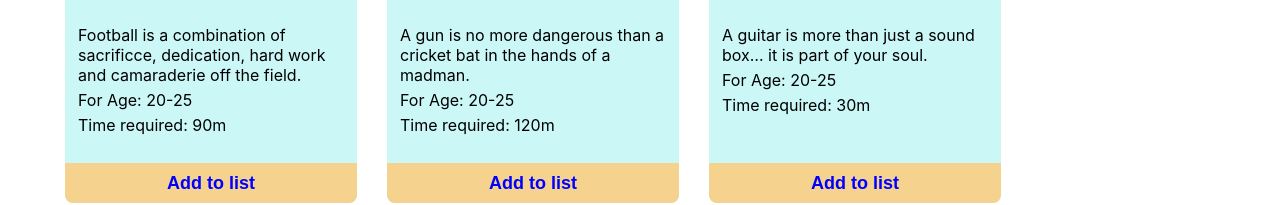
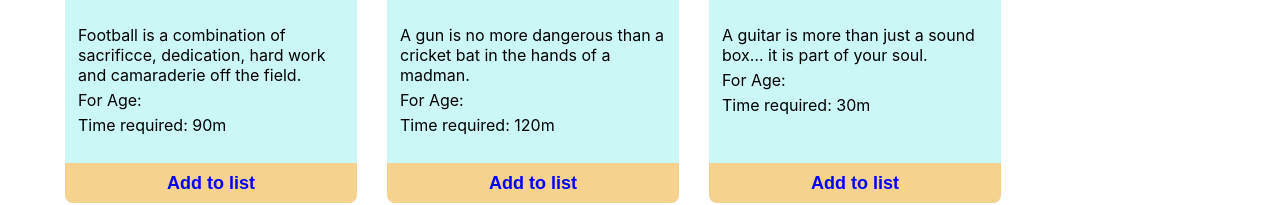
Before and after one commit to Mehedi62544Hasan/Assignment-8, a React (Create React App) app: page / in a window 1280 px wide. Shown: the part 367-572 px from the top of the page. Built offline with nearby package versions, Linux system fonts and the light colour scheme.

Commit message:
third commit

```diff
--- a/public/player.json
+++ b/public/player.json
@@ -1,80 +1,44 @@
 [
   {
-    "id": "124e13b9-2d54-4b2f-a74d-a77b362d6ead",
-    "category": "Men's Sneaker",
+    "id": "1",
      "name": "FOOTBALL",
-    "seller": "Addidas",
      "price": 90,
-    "stock": 20,
      "ratings": "Football is a combination of sacrificce, dedication, hard work and camaraderie off the field.",
-    "ratingsCount": 3725,
-    "img": "https://cdn.britannica.com/51/190751-050-147B93F7/soccer-ball-goal.jpg?q=60",
-    "shipping": 1,
-    "quantity": 0
+     "img": "https://cdn.britannica.com/51/190751-050-147B93F7/soccer-ball-goal.jpg?q=60"
    },
   {
-    "id": "124e13b9-2d54-4b2f-a74d-a77b362d6ead",
-    "category": "Men's Sneaker",
+    "id": "2",
      "name": "CRICKET",
-    "seller": "Addidas",
      "price": 120,
-    "stock": 20,
      "ratings": "A gun is no more dangerous than a cricket bat in the hands of a madman.",
-    "ratingsCount": 3725,
-    "img": "https://www.sportsunfold.com/wp-content/uploads/2022/06/cricket-1642491052.jpg",
-    "shipping": 1,
-    "quantity": 0
+     "img": "https://www.sportsunfold.com/wp-content/uploads/2022/06/cricket-1642491052.jpg"
    },
   {
-    "id": "124e13b9-2d54-4b2f-a74d-a77b362d6ead",
-    "category": "Men's Sneaker",
+    "id": "3",
      "name": "GUITAR",
-    "seller": "Addidas",
      "price": 30,
-    "stock": 20,
      "ratings": "A guitar is more than just a sound box… it is part of your soul.",
-    "ratingsCount": 3725,
-    "img": "https://encrypted-tbn0.gstatic.com/images?q=tbn:ANd9GcSlf2DZHlm4zqpsXYZY87ezZ0QlGMXpVfuXdlKODHGH&s",
-    "shipping": 1,
-    "quantity": 0
+     "img": "https://encrypted-tbn0.gstatic.com/images?q=tbn:ANd9GcSlf2DZHlm4zqpsXYZY87ezZ0QlGMXpVfuXdlKODHGH&s"
    },
   {
-    "id": "124e13b9-2d54-4b2f-a74d-a77b362d6ead",
-    "category": "Men's Sneaker",
+    "id": "4",
      "name": "EXERCISES",
-    "seller": "Addidas",
      "price": 60,
-    "stock": 20,
      "ratings": "exercise is for the quality of life I enjoy.",
-    "ratingsCount": 3725,
-    "img": "https://www.helpguide.org/wp-content/uploads/resistance-band-woman-doing-leg-workout-768.jpg",
-    "shipping": 1,
-    "quantity": 0
+     "img": "https://www.helpguide.org/wp-content/uploads/resistance-band-woman-doing-leg-workout-768.jpg"
    },
   {
-    "id": "124e13b9-2d54-4b2f-a74d-a77b362d6ead",
-    "category": "Men's Sneaker",
+    "id": "5",
      "name": "STUDAY",
-    "seller": "Addidas",
      "price": 60,
-    "stock": 20,
      "ratings": " a book which people praise and don't read. ... Sleep is good, he said, and books are better.",
-    "ratingsCount": 3725,
-    "img": "https://image.shutterstock.com/image-photo/young-couple-books-notes-cafe-260nw-1034927200.jpg",
-    "shipping": 1,
-    "quantity": 0
+     "img": "https://image.shutterstock.com/image-photo/young-couple-books-notes-cafe-260nw-1034927200.jpg"
    },
   {
-    "id": "124e13b9-2d54-4b2f-a74d-a77b362d6ead",
-    "category": "Men's Sneaker",
+    "id": "6",
      "name": "SWIMMING",
-    "seller": "SWIMMING",
      "price": 40,
-    "stock": 20,
      "ratings": "Believe in yourself, not only in swimming, but in life itself. You always have to have fun.",
-    "ratingsCount": 3725,
-    "img": "https://news.cgtn.com/news/2020-09-28/China-s-Wang-Jianjiahe-sets-new-Asia-record-in-1-500-meter-freestyle--U9T4EquuGI/img/662f0978f66041c59721d917252c9a79/662f0978f66041c59721d917252c9a79.png",
-    "shipping": 1,
-    "quantity": 0
+     "img": "https://news.cgtn.com/news/2020-09-28/China-s-Wang-Jianjiahe-sets-new-Asia-record-in-1-500-meter-freestyle--U9T4EquuGI/img/662f0978f66041c59721d917252c9a79/662f0978f66041c59721d917252c9a79.png"
    }
 ]
--- a/src/components/Player/Player.js
+++ b/src/components/Player/Player.js
@@ -2,6 +2,7 @@ import React from 'react';
 import './Player.css'
 
 const Player = (props) => {
+    console.log(props)
      const {img, name, price, ratings} = props.player;
     return (
         <div className='player'>
@@ -9,7 +10,7 @@ const Player = (props) => {
             <div>
             <h4>{name}</h4>
             <p> {ratings}</p>
-            <p>For Age: 20-25</p>
+            <p>For Age: {}</p>
             <p>Time required: {price}m</p>
             </div>
             <button onClick={() => props.handleClick(props.player)}>Add to list</button>
--- a/src/components/SetCart/SetCart.js
+++ b/src/components/SetCart/SetCart.js
@@ -3,6 +3,7 @@ import './SetCart.css'
 // import img '../../../public/DSC_0009~2.JPG'
 
 const SetCart = (props) => {
+    console.log(props)
     return (
         <div>
             <div className='user'>
--- a/src/fakeData/products.JSON
+++ b/src/fakeData/products.JSON
@@ -704,13 +704,13 @@
   {
     "id": "a9d89eac-7418-4bca-a484-c8238c356270",
     "category": "Cap",
-    "name": "Tee Time 5-Panel Hat",
+    "name": "Tee price 5-Panel Hat",
     "seller": "Addidas",
     "price": 24,
     "stock": 1,
     "ratings": 4,
     "ratingsCount": 14,
-    "img": "https://assets.adidas.com/images/h_840,f_auto,q_auto:sensitive,fl_lossy,c_fill,g_auto/df67ab60b5574c368b76adf9010f2d2d_9366/Tee_Time_5-Panel_Hat_Black_HA9254_01_standard.jpg",
+    "img": "https://assets.adidas.com/images/h_840,f_auto,q_auto:sensitive,fl_lossy,c_fill,g_auto/df67ab60b5574c368b76adf9010f2d2d_9366/Tee_price_5-Panel_Hat_Black_HA9254_01_standard.jpg",
     "shipping": 48,
     "quantity": 0
   },
```
Also changed, not shown: public/DSC_0009~2.JPG (deleted). Lines whose indentation alone changed are shown as unchanged.
